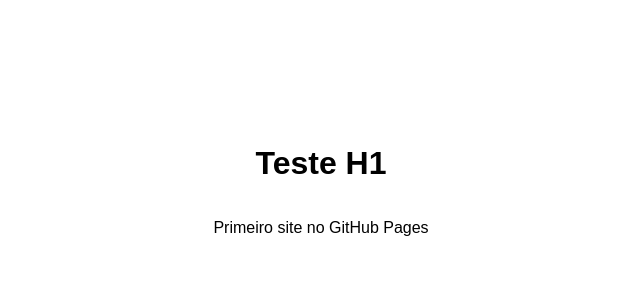
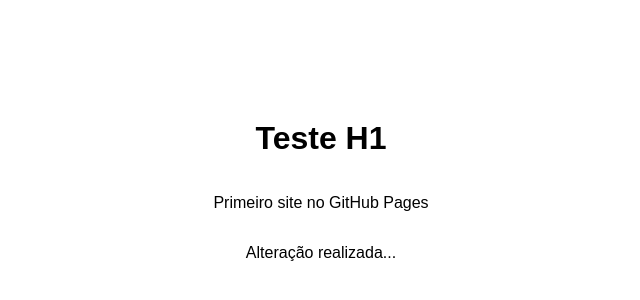
Before and after one commit to smedina1304/smedina1304.github.io, a plain HTML site: page index.html in a window 1280 px wide. Shown: the part 220-520 px from the top of the page, without its empty margins (319-959 px from the left). Drawn offline with Linux system fonts and the light colour scheme.

Commit message:
Atualização inicial

```diff
--- a/index.html
+++ b/index.html
@@ -23,6 +23,7 @@
     <div class="container">
         <h1>Teste H1</h1>
         <p>Primeiro site no GitHub Pages</p>
+        <p>Alteração realizada...</p>
     </div>
 </body>
 </html>
```
Also changed, not shown: git-commands.txt (added), 1 other file.
